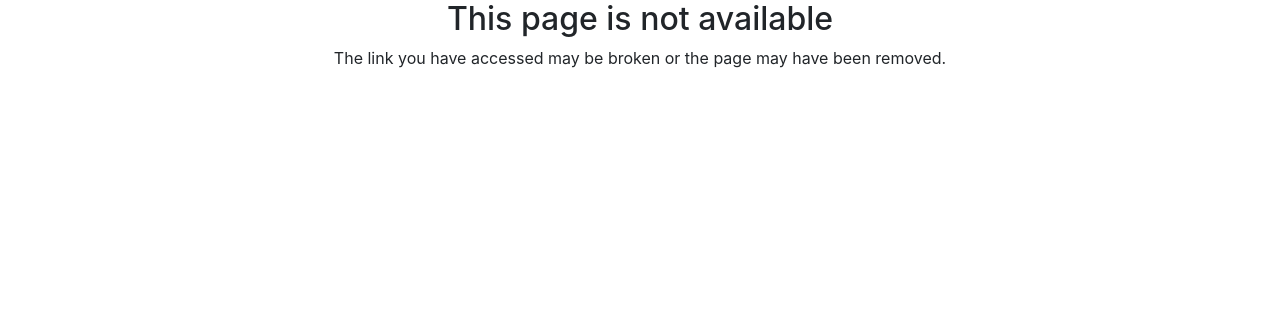
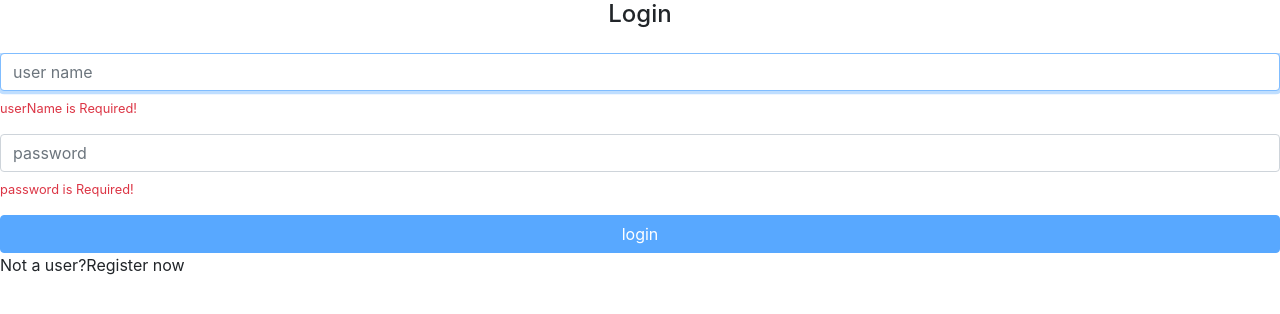
Before and after one commit to L-Goncalves/PicsPix, an Angular app: page / in a window 1280 px wide. Shown: the top 314 px of the page. Built offline with nearby package versions, Linux system fonts and the light colour scheme.

Commit message:
Commiting new changes

```diff
--- a/src/app/app.module.ts
+++ b/src/app/app.module.ts
@@ -5,6 +5,7 @@ import { AppComponent } from './app.component';
 import { PhotosModule } from './photos/photos.module';
 import { AppRoutingModule } from './app.routing.module';
 import { ErrorsModule } from './errors/errors.module';
+import { HomeModule } from './home/home.module';
 
 @NgModule({
   declarations: [
@@ -14,7 +15,8 @@ import { ErrorsModule } from './errors/errors.module';
     BrowserModule,
     PhotosModule,
     AppRoutingModule,
-    ErrorsModule
+    ErrorsModule,
+    HomeModule
   ],
   providers: [],
   bootstrap: [AppComponent]
--- a/src/app/app.routing.module.ts
+++ b/src/app/app.routing.module.ts
@@ -5,8 +5,13 @@ import { PhotoListComponent } from './photos/photo-list/photo-list.component';
 import { PhotoFormComponent } from './photos/photo-form/photo-form.component';
 import { NotFoundComponent } from './errors/not-found/not-found.component';
 import { PhotoListResolver } from './photos/photo-list/photo-list.resolver';
+import { SignInComponent } from './home/signIn/signIn.component';
 
 const routes: Routes = [
+    {
+        path: '',
+        component: SignInComponent
+    },
     {
         path: 'user/:userName',
         component: PhotoListComponent,
--- /dev/null
+++ b/src/app/home/signIn/signIn.component.html
@@ -0,0 +1,29 @@
+<h4 class="text-center">Login</h4>
+
+<form [formGroup]="loginForm" class="form mt-4">
+
+    <div class="form-group">
+        <input formControlName="userName"
+            class="form-control"
+            placeholder="user name"
+            autofocus>
+            <app-vmessage *ngIf="loginForm.get('userName').errors?.required" text="userName is Required!"></app-vmessage>
+    </div>
+
+    <div class="form-group">
+        <input formControlName="password"
+            type="password"
+            class="form-control"
+            placeholder="password">
+       <app-vmessage *ngIf="loginForm.get('password').errors?.required" text="password is Required!"></app-vmessage>
+    </div>
+
+    <button [disabled]="loginForm.invalid"
+        type="submit"
+        class="btn btn-primary btn-block">
+        login
+    </button>
+
+</form>
+
+<p>Not a user?<a>Register now</a></p>
--- /dev/null
+++ b/src/app/home/signIn/signIn.component.ts
@@ -0,0 +1,23 @@
+
+import { Component, OnInit } from '@angular/core';
+import { FormBuilder, FormGroup, Validators } from '@angular/forms';
+
+@Component({
+    templateUrl: './signIn.component.html'
+})
+
+export class SignInComponent implements OnInit{
+
+    loginForm: FormGroup;
+
+
+    constructor(private formBuilder: FormBuilder){}
+
+    ngOnInit(): void{
+        this.loginForm = this.formBuilder.group({
+            userName: ['', Validators.required],
+            password: ['', Validators.required],
+
+        })
+    }
+}
--- a/src/app/photos/photo-list/photos/photos.component.html
+++ b/src/app/photos/photo-list/photos/photos.component.html
@@ -5,7 +5,7 @@
 <ol class="list-unstyled">
     <li *ngFor="let cols of rows" class="row no-gutters">
         <div *ngFor="let photo of cols" class="col-4" appDarkenOnHover>
-        <app-card [title]="photo.description">
+        <app-card [title]="photo.title">
                 <app-photo
                     [url]="photo.url"
                     [description]="photo.description">
--- /dev/null
+++ b/src/app/shared/components/vmessage/vmessage.component.html
@@ -0,0 +1,3 @@
+<small class="text-danger d-block mt-2">
+    {{text}}
+</small>
```
Also changed, not shown: src/app/home/home.module.ts (added, +17 -0 lines), src/app/shared/components/vmessage/vmessage.component.ts (added, +13 -0 lines), src/app/shared/components/vmessage/vmessage.module.ts (added, +12 -0 lines).
